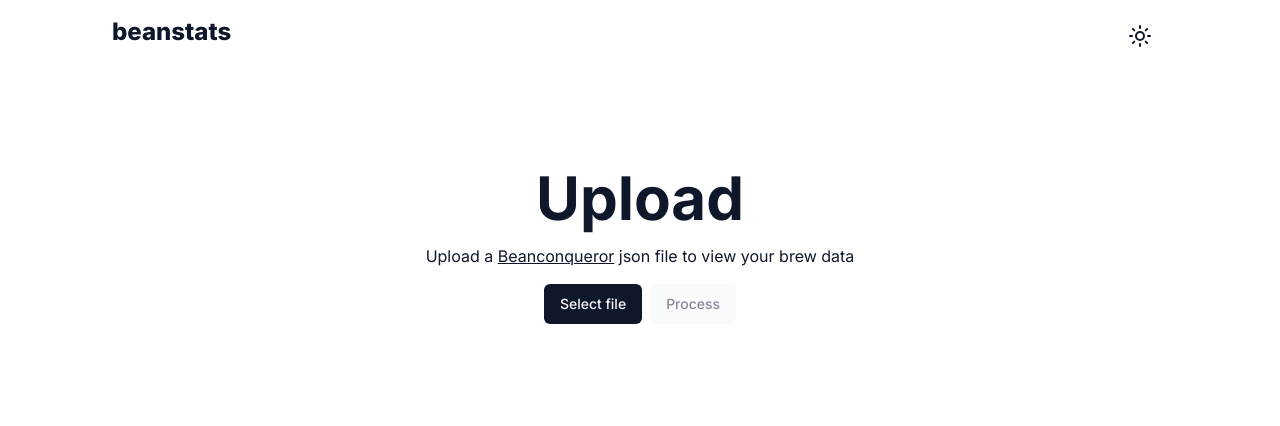
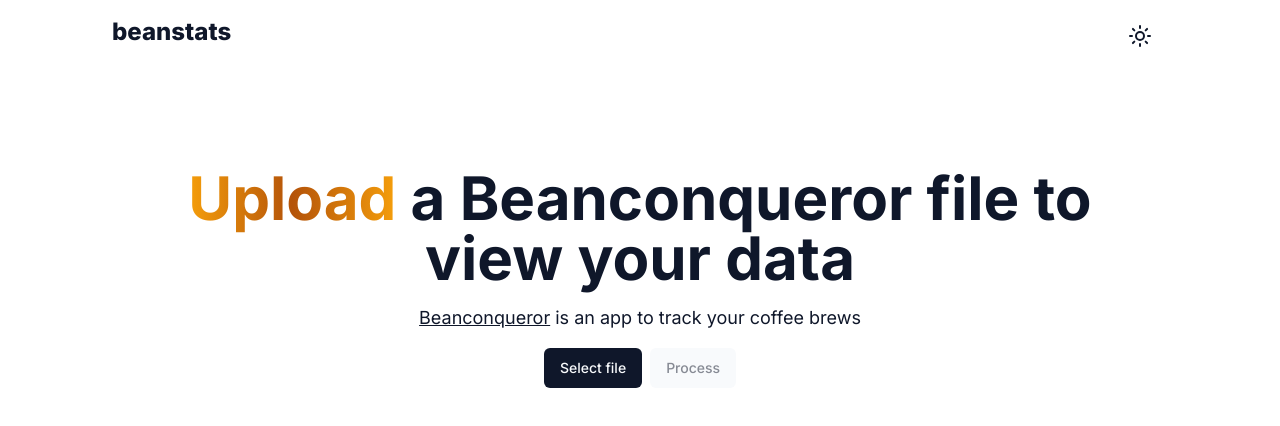
Before and after one commit to marcelblijleven/beanstats, a Next.js app: page /upload in a window 1280 px wide. Shown: the top 426 px of the page. Built offline with nearby package versions, Linux system fonts and the light colour scheme.

Commit message:
chore: update styling and fix build warnings

```diff
--- a/src/app/globals.css
+++ b/src/app/globals.css
@@ -78,4 +78,8 @@
     @apply bg-background text-foreground;
     font-feature-settings: "rlig" 1, "calt" 1;
   }
+
+  .gradient-text {
+      @apply bg-gradient-to-r from-amber-500 via-amber-700 to-amber-500 bg-clip-text text-transparent;
+  }
 }
--- a/src/app/upload/components/card-stats.tsx
+++ b/src/app/upload/components/card-stats.tsx
@@ -76,7 +76,7 @@ export default function CardStats(props: Props) {
     const estimatedRemainingWeight = showRemainingWeight ? remainingWeight / (averageBrewsPerDay * averageWeight) : null;
 
     return (
-        <div className={"grid gap-4 grid-cols-2 lg:grid-cols-4"}>
+        <div className={"grid gap-4 grid-cols-2 lg:grid-cols-4 grid-flow-row"}>
             {averageWeight && <Stats label={"Avg. grind weight"} value={`${averageWeight.toFixed(2)} gr`} />}
             {averageBrewsPerDay && <Stats label={"Avg. brews per day"} value={averageBrewsPerDay.toFixed(2)} />}
             {totalBrews && <Stats label={"Total brews"} value={totalBrews} />}
--- a/src/app/upload/components/statistics.tsx
+++ b/src/app/upload/components/statistics.tsx
@@ -2,14 +2,13 @@ import {Statistics as BrewStatistics} from "@/lib/beanconqueror/statistics";
 import CountableStats from "@/app/upload/components/countable-stats";
 import BacklogStats from "@/app/upload/components/backlog-stats";
 import CardStats from "@/app/upload/components/card-stats";
+import Link from "next/link";
+import {Button} from "@/components/ui/button";
 
-interface Props extends BrewStatistics {
-    uploaded: boolean;
-}
-
-export default function Statistics(props: Props) {
+export default function Statistics(props: BrewStatistics) {
     return (
         <div className={"flex flex-col w-full space-y-4 md:space-y-6"}>
+            <Link href={"/upload"} passHref><Button>Upload another file</Button></Link>
             <CardStats
                 averageWeight={props.averageGrindWeight}
                 averageBrewsPerDay={props.averageBrewsPerDay}
@@ -19,7 +18,7 @@ export default function Statistics(props: Props) {
                 usagePerBeans={props.usagePerBean}
                 beanMapping={props.beanMapping}
             />
-            <BacklogStats label={props.uploaded ? "Your backlog" : "My backlog"} beans={props.beanMapping} usage={props.usagePerBean}/>
+            <BacklogStats label={"Your backlog"} beans={props.beanMapping} usage={props.usagePerBean}/>
             <CountableStats label={"Favourite origins"} countable={props.countryCount} />
             <CountableStats label={"Favourite roasters (bags)"} countable={props.roasterCount} />
             <CountableStats label={"Favourite roasters (grams)"} countable={props.roasterCountWeight} />
--- a/src/app/upload/page.tsx
+++ b/src/app/upload/page.tsx
@@ -5,6 +5,7 @@ import {useState} from "react";
 import {processBCFile, Statistics as BrewStatistics} from "@/lib/beanconqueror/statistics";
 import Statistics from "@/app/upload/components/statistics";
 import Link from "next/link";
+import {Button} from "@/components/ui/button";
 
 export default function Home() {
     const [data, setData] = useState<BrewStatistics>();
@@ -14,15 +15,21 @@ export default function Home() {
 
     return (
         <main className="flex min-h-screen flex-col items-center p-24">
-            <div className={"flex flex-col items-center w-full max-w-3xl space-y-4 text-center"}>
+            <div className={"flex flex-col items-center w-full max-w-5xl space-y-4 text-center"}>
                 <h1 className={"text-4xl md:text-6xl font-bold text-center"}>
-                    Upload
+                    <span className={"gradient-text"}>Upload</span> a Beanconqueror file to view your data
                 </h1>
-                <h2>Upload a <Link target={"_blank"} className={"underline"} href={"https://beanconqueror.com"}>Beanconqueror</Link> json file to view your brew data</h2>
-                <div className={"flex align-middle gap-2"}>
-                    {!data && <FileUpload callback={(contents) => processBCFile(contents, retrieveData)}/>}
-                    {!!data && <Statistics {...data} />}
-                </div>
+                <p className={"text-lg"}>
+                    <Link
+                        className={"underline"}
+                        href={"https://beanconqueror.com/"}
+                        target={"_blank"}
+                    >
+                        Beanconqueror
+                    </Link> is an app to track your coffee brews
+                </p>
+                {!data && <FileUpload callback={(contents) => processBCFile(contents, retrieveData)}/>}
+                {!!data && <Statistics {...data} />}
             </div>
         </main>
     )
--- a/src/components/home-navigation.tsx
+++ b/src/components/home-navigation.tsx
@@ -6,7 +6,7 @@ const HomeNavigation = () => (
     <div className={"flex flex-col items-center w-full max-w-3xl space-y-4"}>
         <h1 className={"text-4xl md:text-6xl font-bold text-center"}>
             Coffee tools and visualisation with&nbsp;
-            <span className={"bg-gradient-to-r from-amber-500 via-amber-700 to-amber-500 bg-clip-text text-transparent"}>Beanstats</span>
+            <span className={"gradient-text"}>Beanstats</span>
         </h1>
         <div className={"flex align-middle gap-2"}>
 
```
